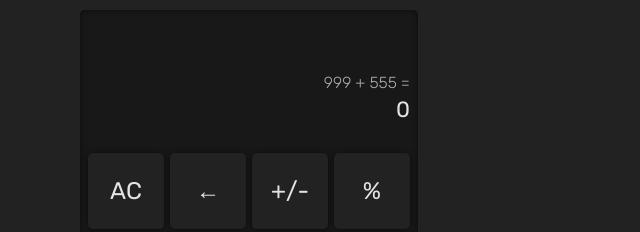
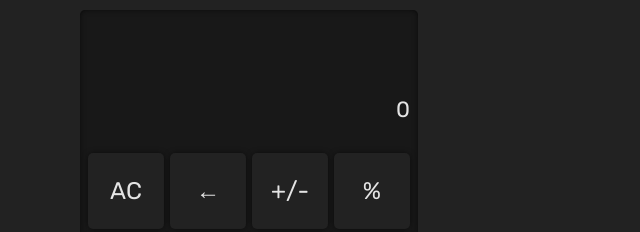
Before and after one commit to Grygoriy-Shytikov/simple-calculator, a website with bundled scripts: page index.html in a window 1280 px wide. Shown: the part 120-352 px from the top of the page, 391-1031 px from the left. Built offline with nearby package versions, Linux system fonts and the light colour scheme; files whose address does not match are found by name.

Commit message:
bug fixes and design corrections

```diff
--- a/index.html
+++ b/index.html
@@ -57,10 +57,10 @@
           <div class="calc__monitor-container">
             <div class="calc__monitor">
               <div class="calc__monitor-Action-container">
-                <p class="calc__monitor-X" id="monitor-X">999</p>
-                <p class="calc__monitor-Action-Sign" id="monitor-action">+</p>
-                <p class="calc__monitor-Y" id="monitor-Y">555</p>
-                <p class="calc__monitor-Finish" id="monitor-finish">=</p>
+                <p class="calc__monitor-X" id="monitor-X"></p>
+                <p class="calc__monitor-Action-Sign" id="monitor-action"></p>
+                <p class="calc__monitor-Y" id="monitor-Y"></p>
+                <p class="calc__monitor-Finish" id="monitor-finish"></p>
               </div>
               <p class="calc__monitor-Result" id="monitor-result">0</p>
             </div>
```
